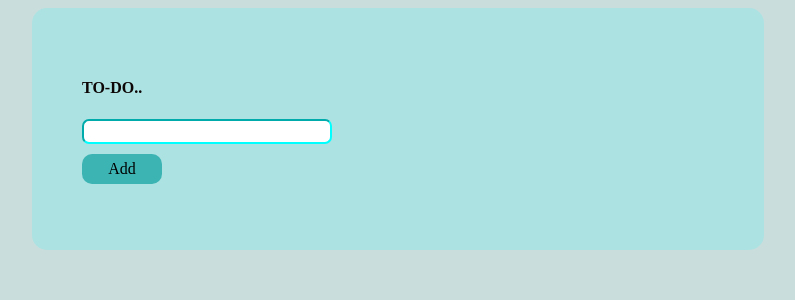
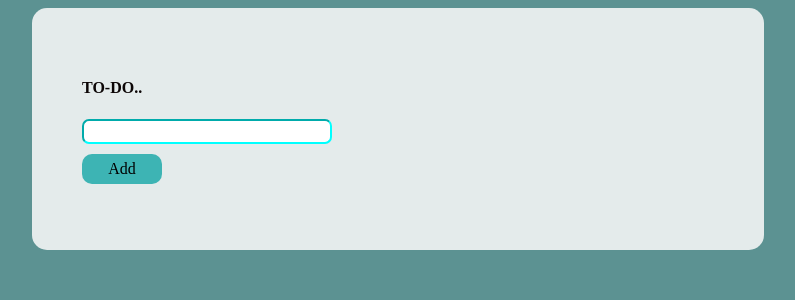
Before and after one commit to bhagyashreept/react-TodoNew, a React (Create React App) app: page / in a window 1280 px wide. Shown: the top 300 px of the page, without its empty margins (292-1087 px from the left). Built offline with nearby package versions, Linux system fonts and the light colour scheme.

Commit message:
1 file modified

```diff
--- a/src/components/Todo.css
+++ b/src/components/Todo.css
@@ -1,9 +1,9 @@
 html {
-  background-color: rgb(201, 221, 221);
+  background-color: rgb(92, 146, 146);
 }
 
 .MainDiv {
-  background-color: rgb(173, 226, 226);
+  background-color: rgb(228, 235, 235);
   align-items: center;
   width: 50%;
   margin-left: 25%;
```
